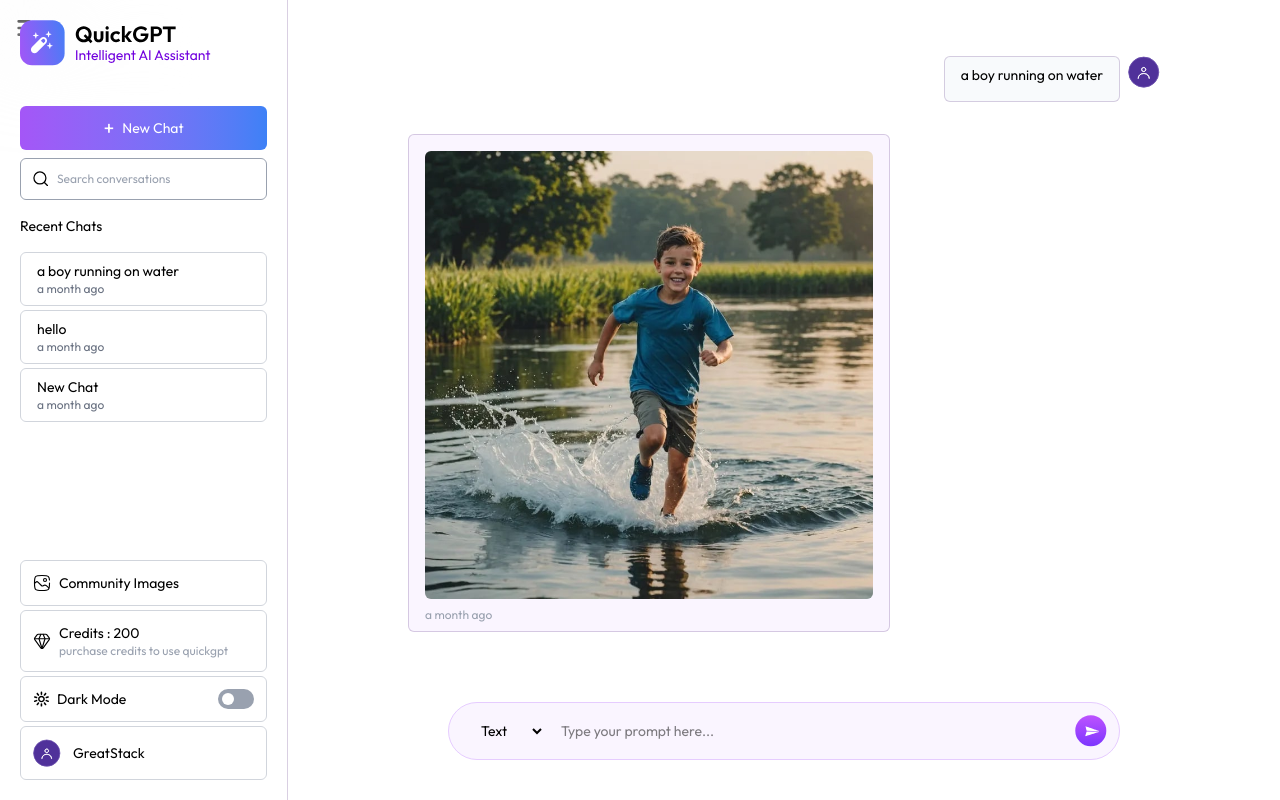
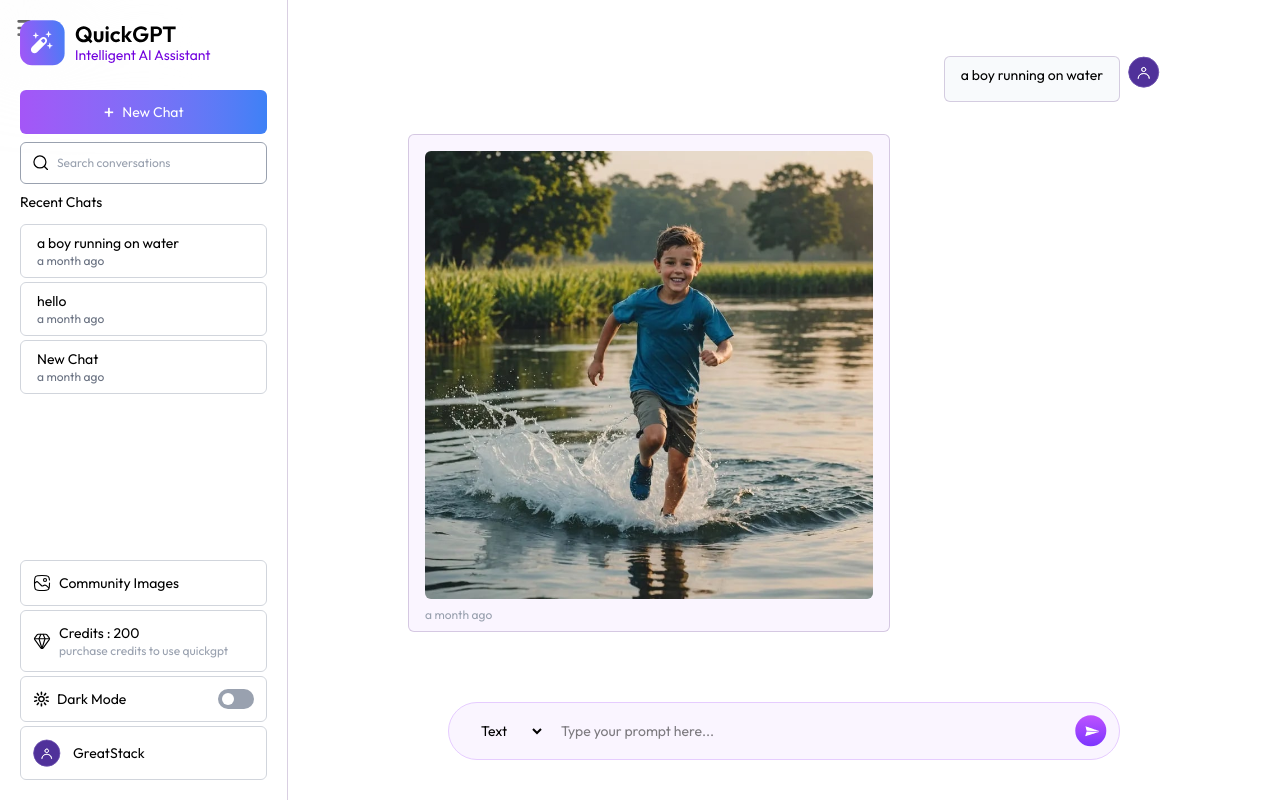
Before and after one commit to SanduniHewagama/QuickGPT, a React (Vite) app in the folder client/: page / in a window 1280 px wide. Built offline with nearby package versions, Linux system fonts and the light colour scheme.

Commit message:
fix alighments errors

```diff
--- a/client/src/components/ChatBox.jsx
+++ b/client/src/components/ChatBox.jsx
@@ -64,7 +64,7 @@ const ChatBox = () => {
         )}
 
         {mode === "image" && (
-          <label className="inline-flex items-center gap-2 mb-auto text-sm mx-32">
+          <label className="inline-flex items-center gap-2 mt-2 mb-auto text-sm mx-32">
             <p className="text-xs">Publish Generated Image to Community</p>
             <input
               type="checkbox"
--- a/client/src/components/Sidebar.jsx
+++ b/client/src/components/Sidebar.jsx
@@ -20,7 +20,7 @@ const Sidebar = ({ isMenuOpen, setIsMenuOpen }) => {
       />
 
       {/* New chat button */}
-      <button className="flex justify-center items-center w-full py-2 mt-10 text-white bg-gradient-to-r from-[#A456F7] to-[#3D81F6] text-sm rounded-md cursor-pointer">
+      <button className="flex justify-center items-center w-full py-2 mt-6  text-white bg-gradient-to-r from-[#A456F7] to-[#3D81F6] text-sm rounded-md cursor-pointer">
         <span className="mr-2 text-xl">+</span> New Chat
       </button>
 
@@ -37,8 +37,8 @@ const Sidebar = ({ isMenuOpen, setIsMenuOpen }) => {
       </div>
 
       {/* Recent Chats */}
-      {chats.length > 0 && <p className="mt-4 mb-1 text-sm ">Recent Chats</p>}
-      <div className='flex-1 overflow-y-scroll mt-3 text-sm space-y-3'>
+      {chats.length > 0 && <p className="mt-2 mb-1 text-sm ">Recent Chats</p>}
+      <div className='flex-1 overflow-y-scroll mt-2 text-sm space-y-3'>
         {chats
           .filter((chat) =>
             chat.messages[0]
```
